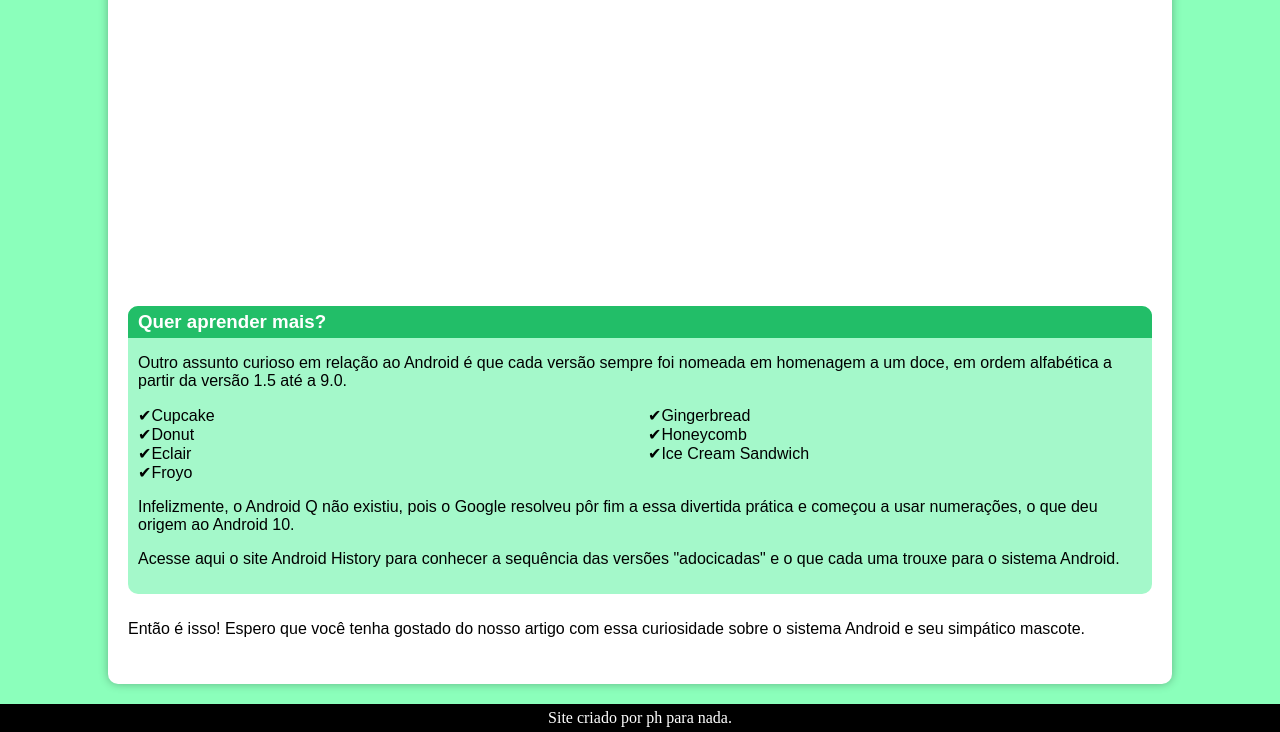
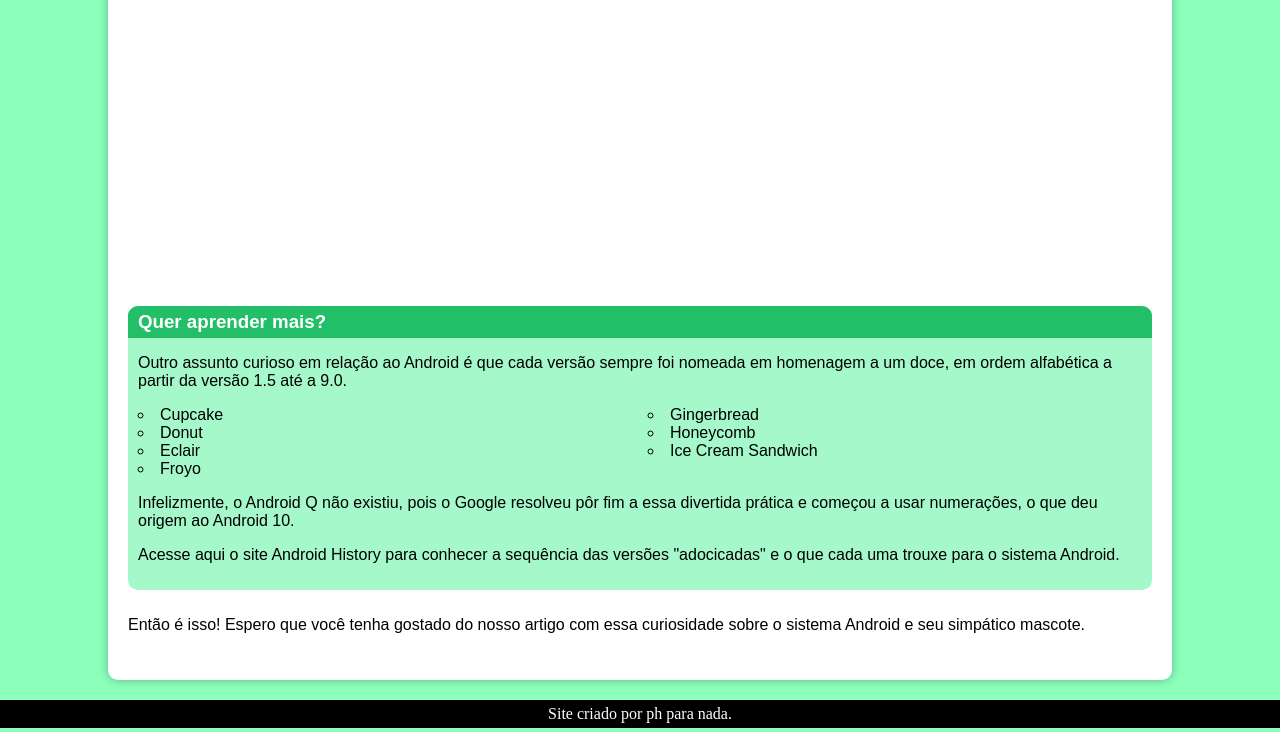
Before and after one commit to henrique-yng/html-css, a plain HTML site: page android/index.html in a window 1280 px wide. Shown: the part 2227-2959 px from the top of the page. Drawn offline with Linux system fonts and the light colour scheme.

```diff
--- a/android/style.css
+++ b/android/style.css
@@ -105,7 +105,7 @@
 }
 
 aside ul{
-    list-style-type: '\2714';
+    list-style: circle;
     list-style-position: inside;
     padding-left: 0%;
     columns: 2;
```
Also changed, not shown: 1 other file.
